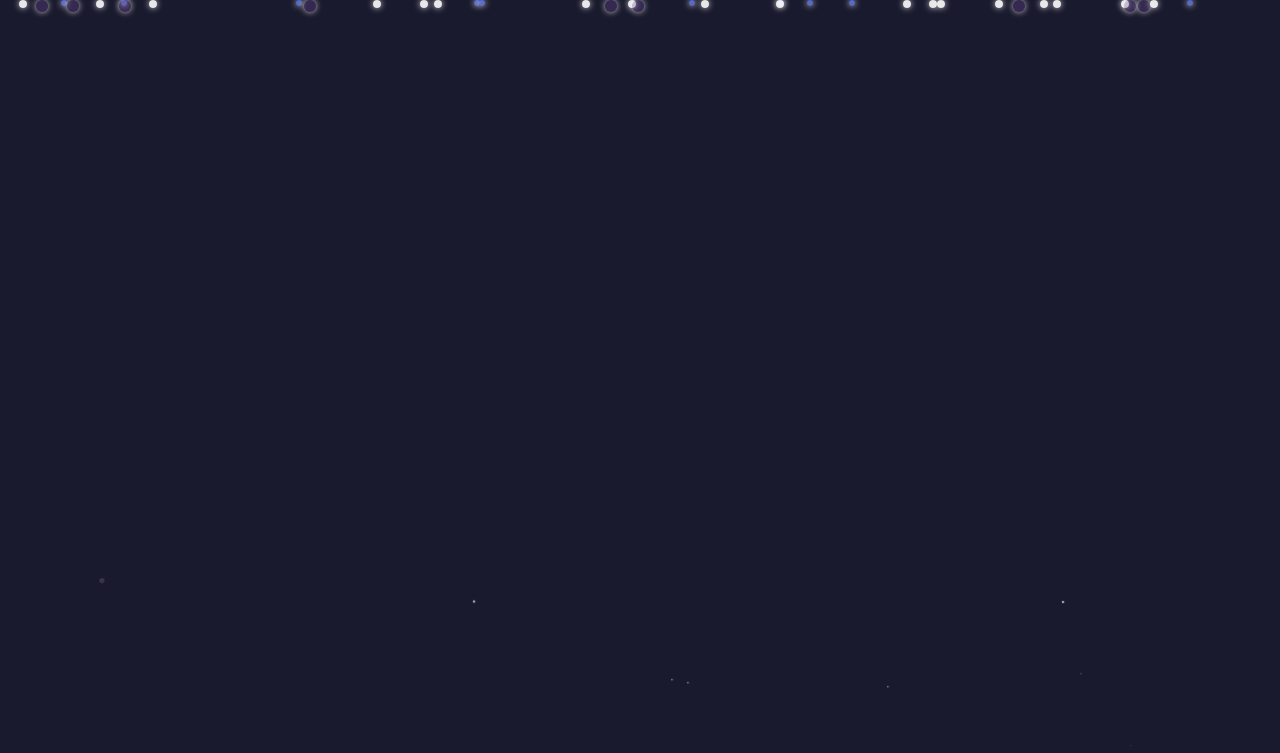
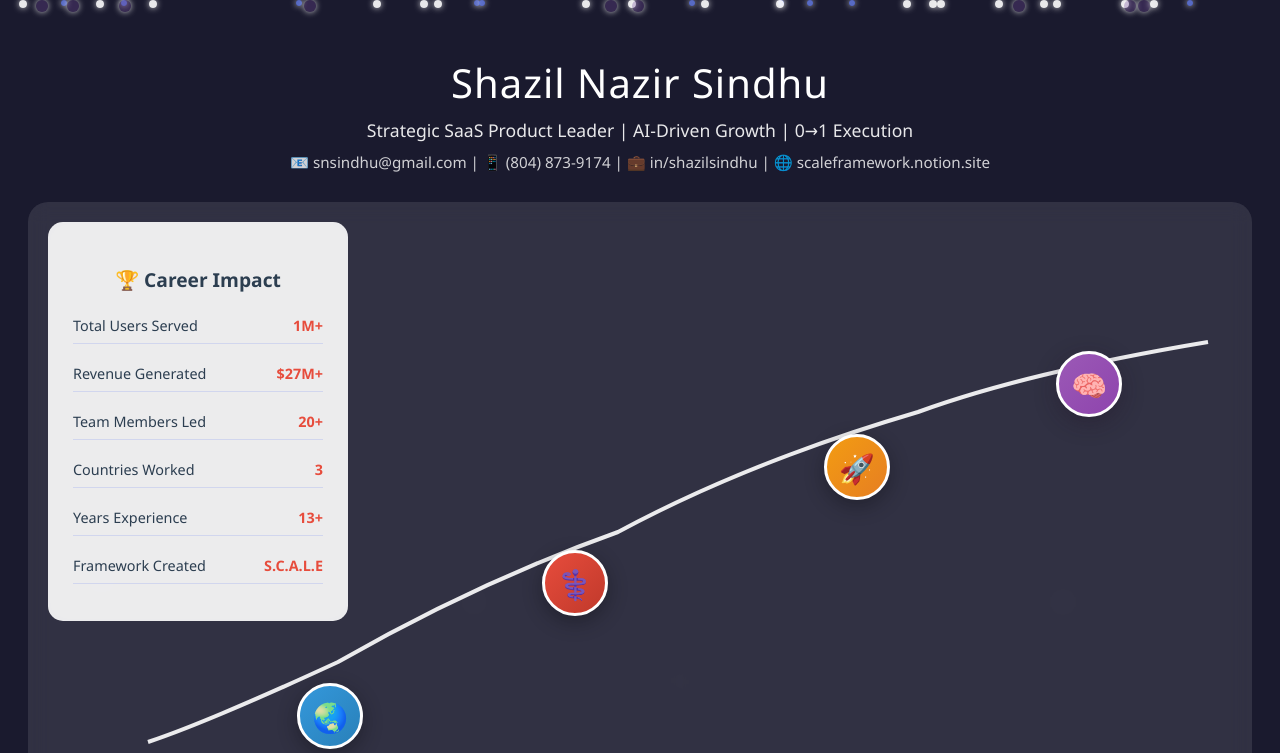
Before and after one commit to Calewiel/shazil-resume-nextjs, a Next.js app: page / in a window 1280 px wide. Shown: the top 753 px of the page. Built offline with nearby package versions, Linux system fonts and the light colour scheme.

Commit message:
Update AnimatedBackground.module.css

```diff
--- a/styles/AnimatedBackground.module.css
+++ b/styles/AnimatedBackground.module.css
@@ -7,7 +7,7 @@
   height: 100%;
   background: #1a1a2e;  /* ← Add a sophisticated dark navy */
   pointer-events: none;
-  z-index: 100;
+  z-index: 1;
   overflow: hidden;
 }
 
```
